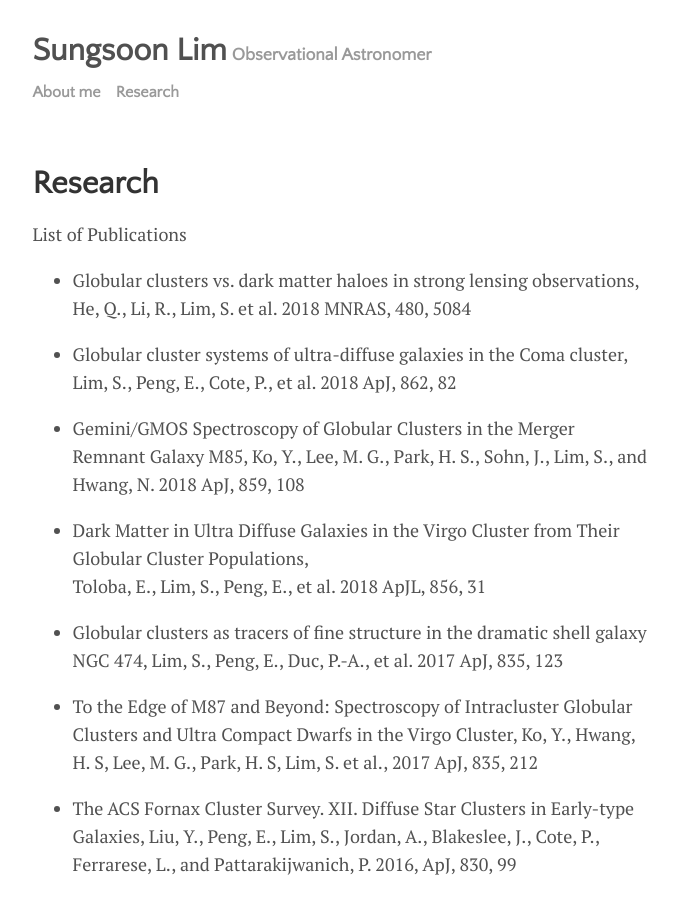
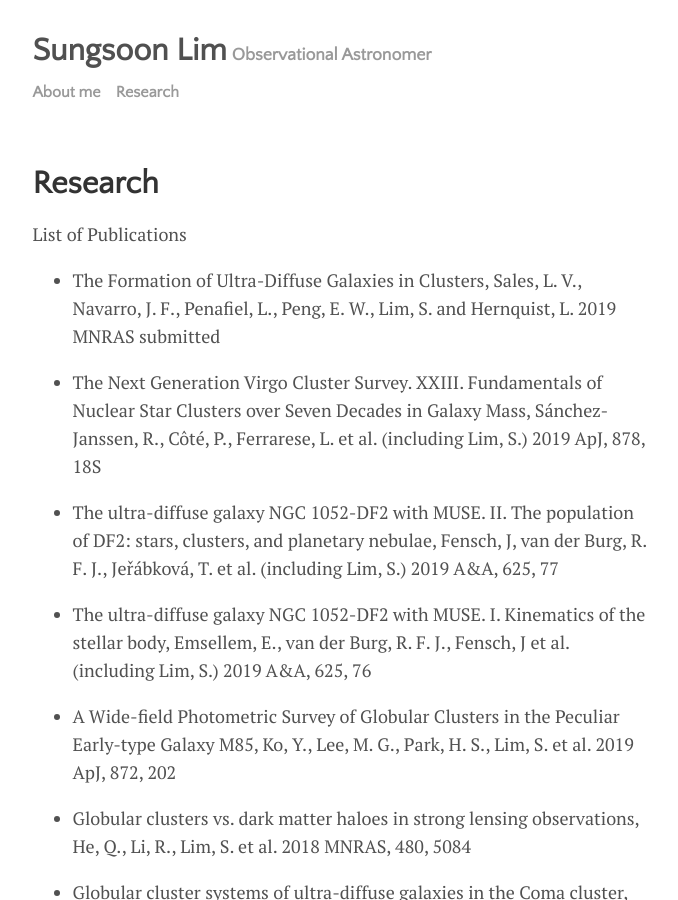
Before and after one commit to astroslim/astroslim.github.io, a Jekyll site: the page built from menu/research.md, in a window 1280 px wide and 900 px high. Shown: the whole window, without its empty margins (300-978 px from the left). Built offline with Jekyll 4.4.1, drawn with Linux system fonts in a browser that asks for light colours.

Commit message:
Update research.md

```diff
--- a/menu/research.md
+++ b/menu/research.md
@@ -3,6 +3,29 @@ layout: page
 title: Research
 ---
 List of Publications
+
+- The Formation of Ultra-Diffuse Galaxies in Clusters,
+Sales, L. V., Navarro, J. F., Penafiel, L., Peng, E. W., Lim, S. and Hernquist, L.
+2019 MNRAS submitted
+
+
+- The Next Generation Virgo Cluster Survey. XXIII. Fundamentals of Nuclear Star Clusters over Seven Decades in Galaxy Mass,
+Sánchez-Janssen, R., Côté, P., Ferrarese, L. et al. (including Lim, S.)
+2019 ApJ, 878, 18S
+
+- The ultra-diffuse galaxy NGC 1052-DF2 with MUSE. II. The population of DF2: stars, clusters, and planetary nebulae,
+Fensch, J, van der Burg, R. F. J., Jeřábková, T. et al. (including Lim, S.)
+2019 A&A, 625, 77
+
+
+- The ultra-diffuse galaxy NGC 1052-DF2 with MUSE. I. Kinematics of the stellar body,
+Emsellem, E., van der Burg, R. F. J., Fensch, J et al. (including Lim, S.)
+2019 A&A, 625, 76
+
+
+- A Wide-field Photometric Survey of Globular Clusters in the Peculiar Early-type Galaxy M85,
+Ko, Y., Lee, M. G., Park, H. S., Lim, S. et al.
+2019 ApJ, 872, 202
 
 
 - Globular clusters vs. dark matter haloes in strong lensing observations,
```
